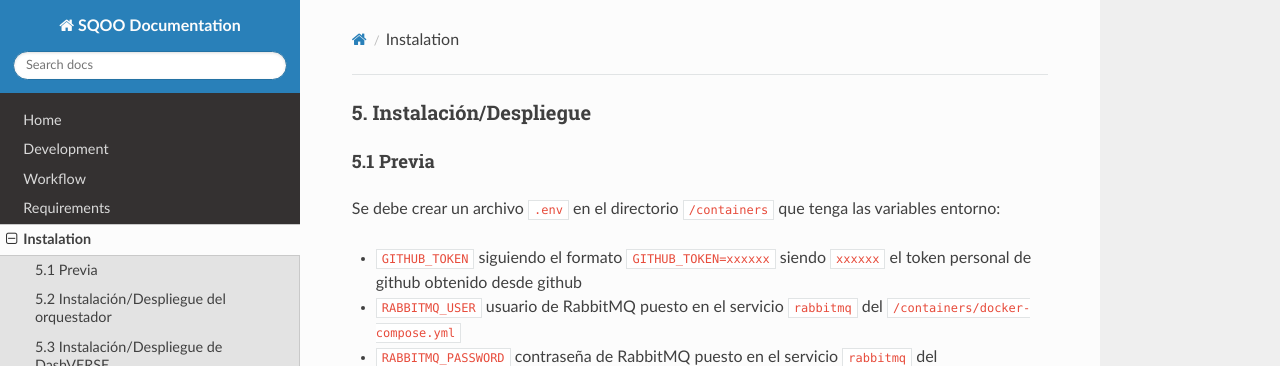
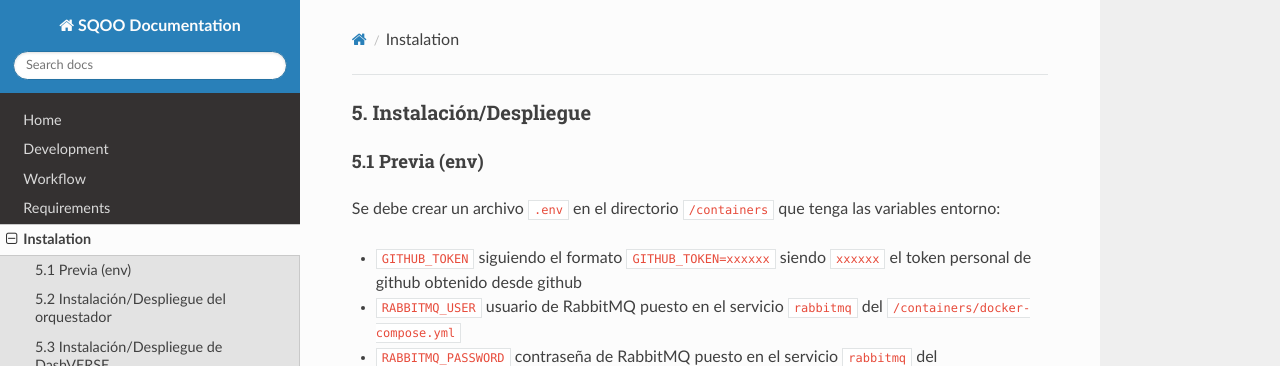
Before and after one commit to SergioZSZ/Software-Quality-Observatory-Orchestrator-TFG, an MkDocs documentation site: the page built from docs/instalacion.md, in a window 1280 px wide and 900 px high. Shown: the top 366 px of the window. Built offline with MkDocs 1.6.1, drawn with Linux system fonts in a browser that asks for light colours; nearby versions of some CDN libraries.

Commit message:
Update instalacion.md

```diff
--- a/docs/instalacion.md
+++ b/docs/instalacion.md
@@ -1,7 +1,8 @@
 ### 5. Instalación/Despliegue
 
-#### 5.1 Previa
+#### 5.1 Previa (env)
  Se debe crear un archivo `.env` en el directorio `/containers` que tenga las variables entorno:
+
 
    - `GITHUB_TOKEN` siguiendo el formato `GITHUB_TOKEN=xxxxxx` siendo `xxxxxx` el token personal de github obtenido desde github
 
```
